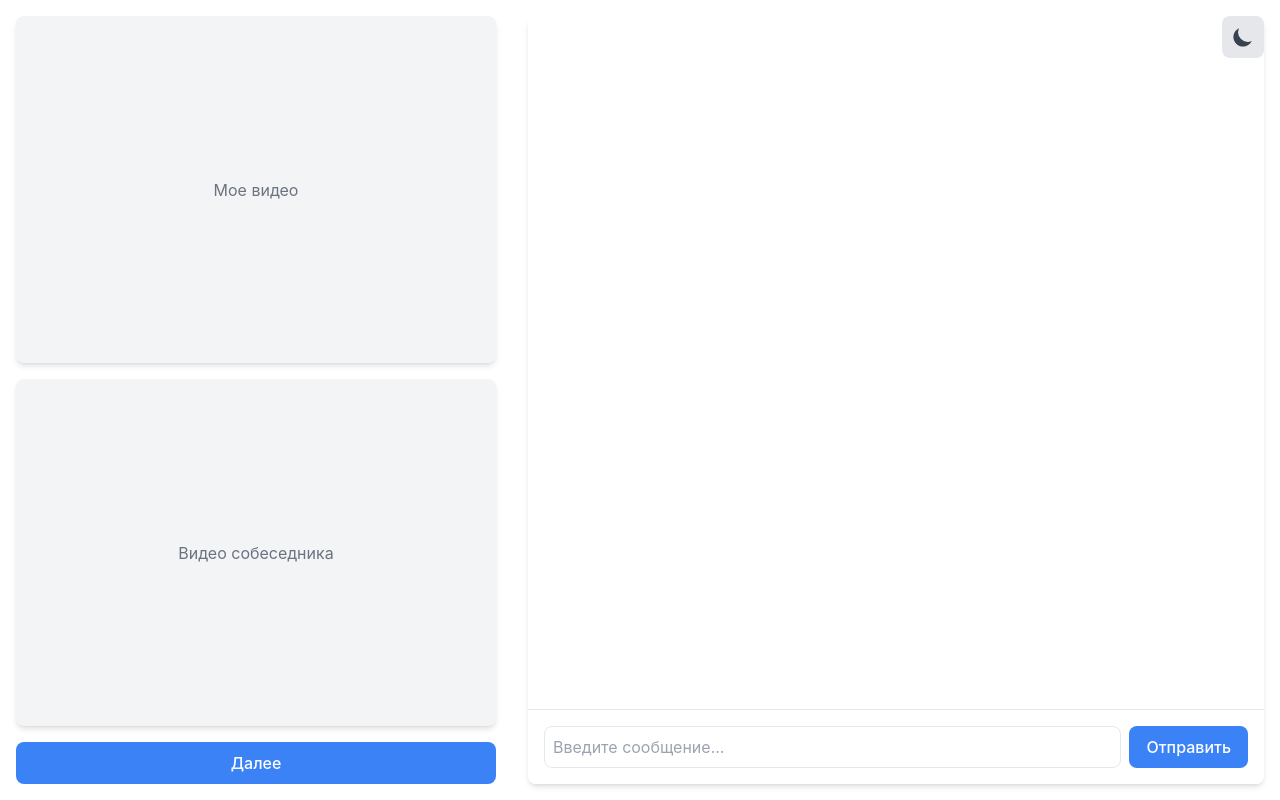
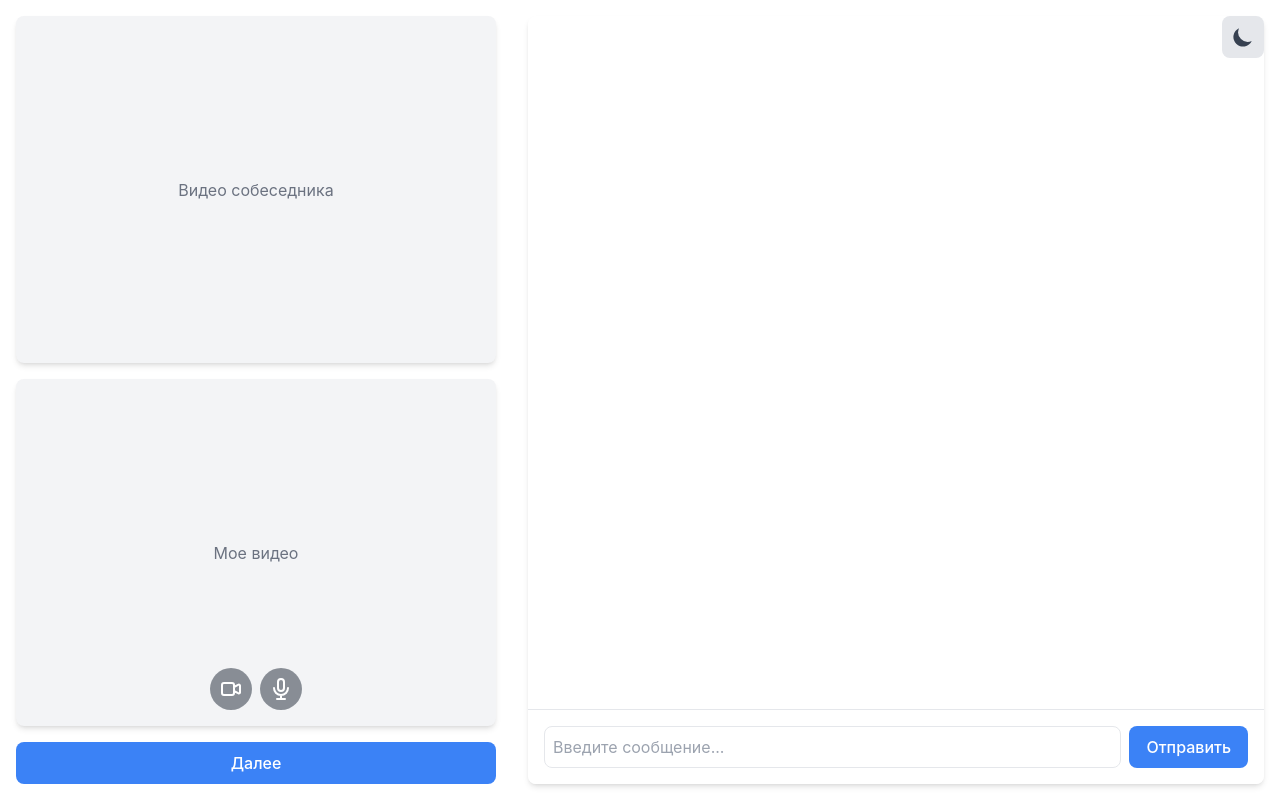
Before and after one commit to danya0/chat-rulet, a React (Vite) app: page / in a window 1280 px wide. Built offline with nearby package versions, Linux system fonts and the light colour scheme.

Commit message:
feat: кнопки видео/аудио, перенес свое видео ниже

```diff
--- a/src/components/VideoBlock.tsx
+++ b/src/components/VideoBlock.tsx
@@ -1,16 +1,57 @@
-import React from 'react';
+import React, { useState } from 'react';
 import { Button } from './ui/Button';
+import { IconButton } from './ui/IconButton';
 
 export const VideoBlock: React.FC = () => {
+  const [isVideoEnabled, setIsVideoEnabled] = useState(true);
+  const [isAudioEnabled, setIsAudioEnabled] = useState(true);
+
   return (
     <div className="w-[40%] p-4 gap-y-4 flex flex-col">
       {/* My video window */}
-      <div className="grow bg-gray-100 dark:bg-gray-800 rounded-lg shadow-md flex items-center justify-center">
-        <span className="text-gray-500 dark:text-gray-400">Мое видео</span>
-      </div>
+
         {/* Interlocutor's video window */}
         <div className="grow bg-gray-100 dark:bg-gray-800 rounded-lg shadow-md flex items-center justify-center">
             <span className="text-gray-500 dark:text-gray-400">Видео собеседника</span>
+        </div>
+        <div className="grow bg-gray-100 dark:bg-gray-800 rounded-lg shadow-md flex items-center justify-center relative">
+            <span className="text-gray-500 dark:text-gray-400">Мое видео</span>
+
+            {/* Controls */}
+            <div className="absolute bottom-4 flex gap-x-2">
+                <IconButton
+                    onClick={() => setIsVideoEnabled(!isVideoEnabled)}
+                    active={isVideoEnabled}
+                    title={isVideoEnabled ? 'Выключить видео' : 'Включить видео'}
+                >
+                    {isVideoEnabled ? (
+                        <svg xmlns="http://www.w3.org/2000/svg" className="w-6 h-6" fill="none" viewBox="0 0 24 24" stroke="currentColor">
+                            <path strokeLinecap="round" strokeLinejoin="round" strokeWidth={2} d="M15 10l4.553-2.276A1 1 0 0121 8.618v6.764a1 1 0 01-1.447.894L15 14M5 18h8a2 2 0 002-2V8a2 2 0 00-2-2H5a2 2 0 00-2 2v8a2 2 0 002 2z" />
+                        </svg>
+                    ) : (
+                        <svg xmlns="http://www.w3.org/2000/svg" className="w-6 h-6" fill="none" viewBox="0 0 24 24" stroke="currentColor">
+                            <path strokeLinecap="round" strokeLinejoin="round" strokeWidth={2} d="M18.364 18.364A9 9 0 005.636 5.636m12.728 12.728A9 9 0 015.636 5.636m12.728 12.728L5.636 5.636" />
+                        </svg>
+                    )}
+                </IconButton>
+
+                <IconButton
+                    onClick={() => setIsAudioEnabled(!isAudioEnabled)}
+                    active={isAudioEnabled}
+                    title={isAudioEnabled ? 'Выключить микрофон' : 'Включить микрофон'}
+                >
+                    {isAudioEnabled ? (
+                        <svg xmlns="http://www.w3.org/2000/svg" className="w-6 h-6" fill="none" viewBox="0 0 24 24" stroke="currentColor">
+                            <path strokeLinecap="round" strokeLinejoin="round" strokeWidth={2} d="M19 11a7 7 0 01-7 7m0 0a7 7 0 01-7-7m7 7v4m0 0H8m4 0h4m-4-8a3 3 0 01-3-3V5a3 3 0 116 0v6a3 3 0 01-3 3z" />
+                        </svg>
+                    ) : (
+                        <svg xmlns="http://www.w3.org/2000/svg" className="w-6 h-6" fill="none" viewBox="0 0 24 24" stroke="currentColor">
+                            <path strokeLinecap="round" strokeLinejoin="round" strokeWidth={2} d="M5.586 15H4a1 1 0 01-1-1v-4a1 1 0 011-1h1.586l4.707-4.707C10.923 3.663 12 4.109 12 5v14c0 .891-1.077 1.337-1.707.707L5.586 15z" />
+                            <path strokeLinecap="round" strokeLinejoin="round" strokeWidth={2} d="M17 14l2-2m0 0l2-2m-2 2l-2-2m2 2l2 2" />
+                        </svg>
+                    )}
+                </IconButton>
+            </div>
         </div>
         <Button fullWidth>
             Далее
--- /dev/null
+++ b/src/components/ui/IconButton.tsx
@@ -0,0 +1,23 @@
+import React from 'react';
+
+interface IconButtonProps extends React.ButtonHTMLAttributes<HTMLButtonElement> {
+  active?: boolean;
+  children: React.ReactNode;
+}
+
+export const IconButton: React.FC<IconButtonProps> = ({
+  children,
+  active = true,
+  className = '',
+  ...props
+}) => {
+  return (
+    <button
+      className={`p-2 rounded-full bg-gray-800/50 hover:bg-gray-800/70 transition-colors
+        ${active ? 'text-white' : 'text-red-500'} ${className}`}
+      {...props}
+    >
+      {children}
+    </button>
+  );
+};
```
Lines whose indentation alone changed are shown as unchanged.
